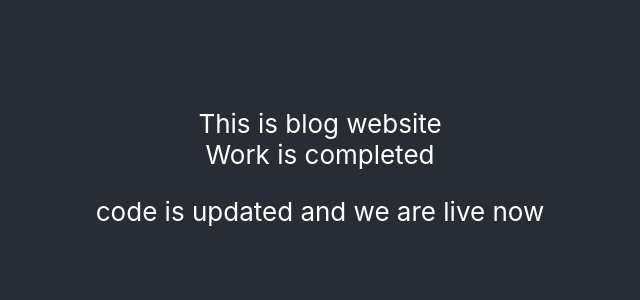
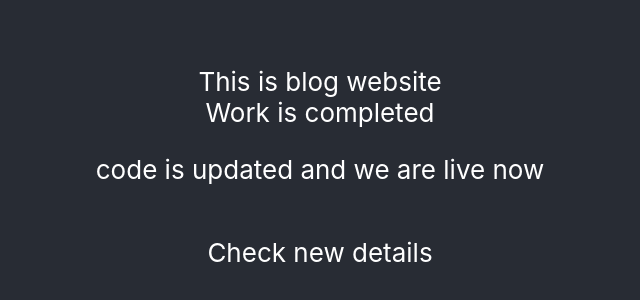
Before and after one commit to raj3812/cicdreactapp, a React (Create React App) app: page / in a window 1280 px wide. Shown: the part 220-520 px from the top of the page, without its empty margins (320-960 px from the left). Built offline with nearby package versions, Linux system fonts and the light colour scheme.

Commit message:
Checking updated details

```diff
--- a/src/App.js
+++ b/src/App.js
@@ -9,6 +9,7 @@ function App() {
       {/* <div>Work in progress</div> */}
       <div>Work is completed </div>
       <p>code is updated and we are live now</p>
+      <p>Check new details</p>
       </header>
     </div>
   );
```
